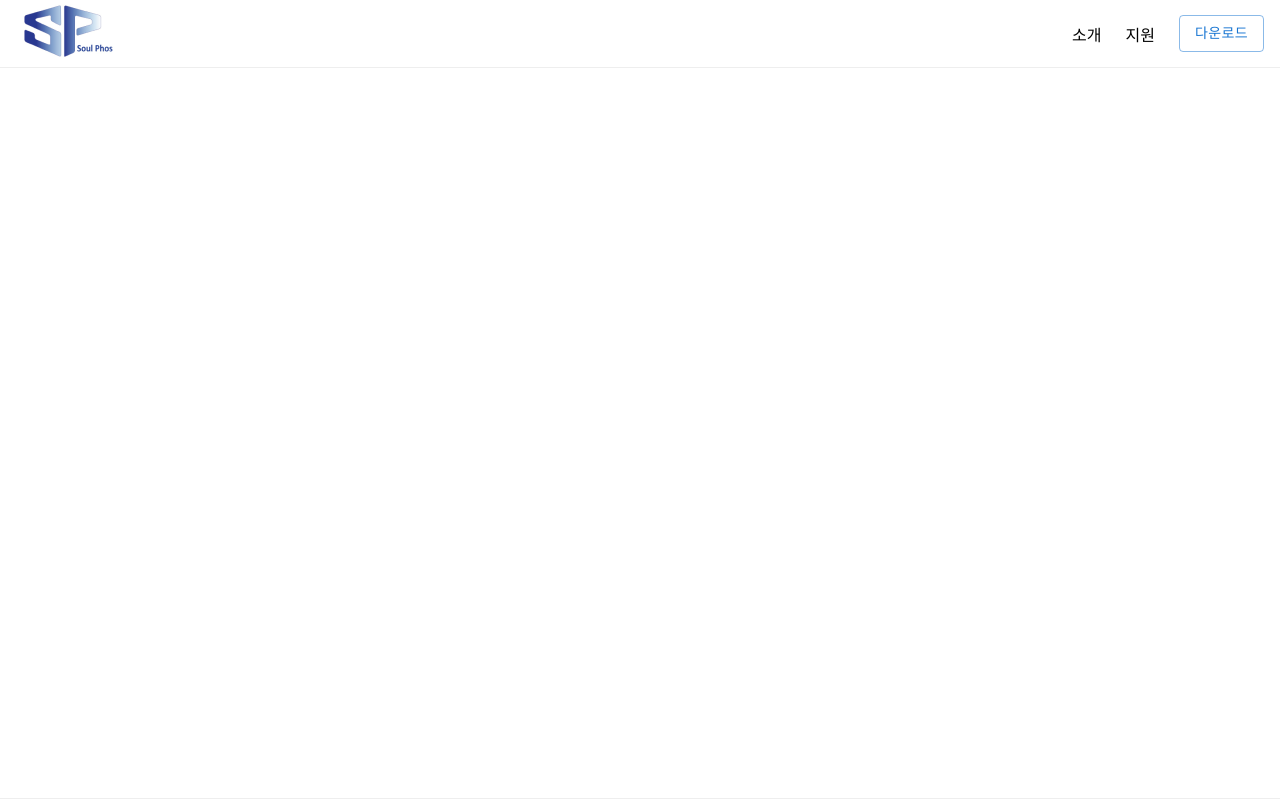
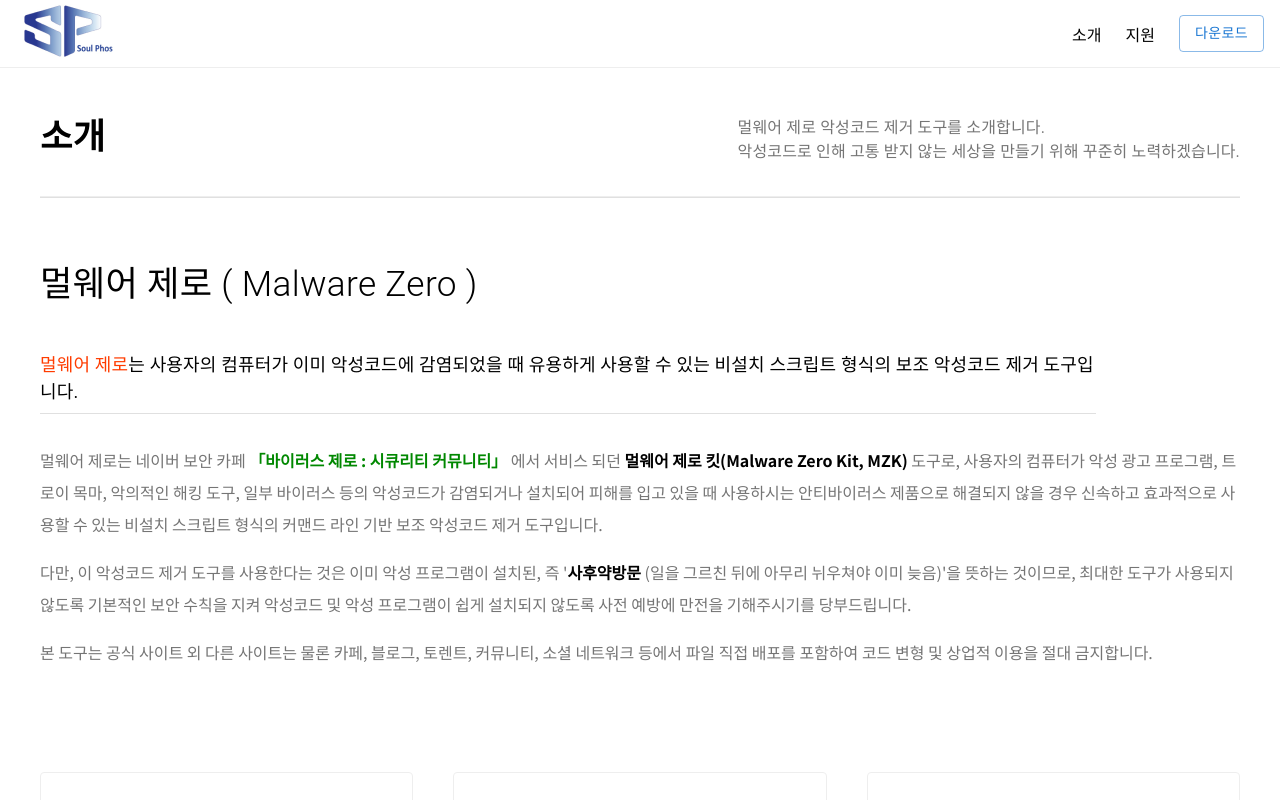
Before and after one commit to soulphos22/soulphos_Homepage, a React (Create React App) app: page /product in a window 1280 px wide. Built offline with nearby package versions, Linux system fonts and the light colour scheme.

Commit message:
feat: ProductPage 완성

```diff
--- /dev/null
+++ b/src/components/productpage/TextCard.jsx
@@ -0,0 +1,96 @@
+import { useState } from 'react';
+import { Box, Card, CardMedia, Typography } from '@mui/material';
+
+import backRemoveImage from '../../assets/images/backimg_removebg.png';
+import COLOR from '../../assets/styles/colors';
+
+export default function TextCard() {
+  const [isHovered, setIsHovered] = useState(false);
+
+  const handleMouseOver = () => {
+    setIsHovered(true);
+  };
+
+  const handleMouseOut = () => {
+    setIsHovered(false);
+  };
+
+  return (
+    <Card sx={{ boxShadow: 0, border: `1px solid ${COLOR.borderColor}` }}>
+      <Box
+        sx={{
+          position: 'relative',
+          '&:hover': {
+            backgroundColor: COLOR.blue,
+            '& img': {
+              opacity: 0.5,
+            },
+          },
+        }}
+        onMouseOver={handleMouseOver}
+        onMouseOut={handleMouseOut}
+      >
+        <CardMedia
+          sx={{
+            height: '250px',
+            paddingTop: '2%',
+            transition: 'all 0.3s ease',
+          }}
+          component="img"
+          image={backRemoveImage}
+          alt="testImage"
+        />
+        {!isHovered ? (
+          <Box
+            sx={{
+              position: 'absolute',
+              color: COLOR.black,
+              top: '50%',
+              left: '50%',
+              transform: 'translateX(-50%)',
+            }}
+          >
+            <Typography>
+              <span
+                style={{
+                  fontSize: '1.5rem',
+                  fontWeight: 500,
+                  color: 'rgba(0,0,0,.2)',
+                }}
+              >
+                광고 프로그램 제거
+              </span>
+            </Typography>
+          </Box>
+        ) : (
+          <Box
+            sx={{
+              position: 'absolute',
+              width: '100%',
+              color: COLOR.white,
+              top: '1.5rem',
+              left: '50%',
+              transform: 'translateX(-50%)',
+              textAlign: 'center',
+            }}
+          >
+            <Typography
+              sx={{ fontSize: '1.5rem', fontWeight: 600, mb: 2, mt: 1 }}
+            >
+              광고 프로그램 제거
+            </Typography>
+            <Typography sx={{ fontSize: '1.175rem', fontWeight: 400, mt: 1 }}>
+              사용자의 의도와는 관계 없이 무분별한 방식으로
+            </Typography>
+            <Typography sx={{ fontSize: '1.175rem', fontWeight: 400, mt: 1 }}>
+              광고 창을 띄우는 툴바를 포함한 악의적인 광고
+            </Typography>
+            <Typography sx={{ fontSize: '1.175rem', fontWeight: 400, mt: 1 }}>
+              프로그램을 효과적으로 제거합니다.
+            </Typography>
+          </Box>
+        )}
+      </Box>
+    </Card>
+  );
+}
--- a/src/pages/ProductPage.jsx
+++ b/src/pages/ProductPage.jsx
@@ -1,3 +1,193 @@
+import { Box, Divider, Typography } from '@mui/material';
+
+import COLOR from '../assets/styles/colors';
+import TextCard from '../components/productpage/TextCard';
+
 export default function ProductPage() {
-  return <div></div>;
+  return (
+    <Box
+      sx={{
+        maxWidth: '1200px',
+        margin: '0 auto',
+        paddingTop: '3rem',
+      }}
+    >
+      <Box>
+        <Box
+          sx={{
+            width: '100%',
+            display: 'flex',
+            flexDirection: 'row',
+            justifyContent: 'space-between',
+            borderBottom: `1px solid ${COLOR.borderColor}`,
+            paddingBottom: '2rem',
+          }}
+        >
+          <Typography
+            sx={{
+              fontWeight: 700,
+              fontSize: '2.2rem',
+              mt: '-5px',
+              '@media (max-width: 950px)': {
+                width: '100%',
+                textAlign: 'center',
+              },
+            }}
+          >
+            소개
+          </Typography>
+          <Box
+            sx={{
+              lineHeight: 1.5,
+              '@media (max-width: 950px)': {
+                display: 'none',
+              },
+            }}
+          >
+            <Typography sx={{ color: '#757575' }}>
+              멀웨어 제로 악성코드 제거 도구를 소개합니다.
+            </Typography>
+            <Typography sx={{ color: '#757575' }}>
+              악성코드로 인해 고통 받지 않는 세상을 만들기 위해 꾸준히
+              노력하겠습니다.
+            </Typography>
+          </Box>
+        </Box>
+        <Divider />
+        <Box sx={{ width: '100%' }}>
+          <Typography
+            sx={{
+              fontSize: '2.2rem',
+              padding: '60px 0px 40px 0px',
+              fontWeight: 300,
+            }}
+          >
+            멀웨어 제로 ( Malware Zero )
+          </Typography>
+          <Box sx={{ width: '88%', pb: '30px' }}>
+            <Typography sx={{ fontSize: '1.125rem' }}>
+              <span style={{ color: '#ff3c00' }}>멀웨어 제로</span>는 사용자의
+              컴퓨터가 이미 악성코드에 감염되었을 때 유용하게 사용할 수 있는
+              비설치 스크립트 형식의 보조 악성코드 제거 도구입니다.
+            </Typography>
+            <Divider
+              sx={{
+                mt: 1,
+                '@media (max-width: 950px)': {
+                  display: 'none',
+                },
+              }}
+            />
+          </Box>
+          <Box>
+            <Box sx={{ color: '#757575', lineHeight: 2 }}>
+              멀웨어 제로는 네이버 보안 카페{' '}
+              <span style={{ color: '#080', fontWeight: 700 }}>
+                「바이러스 제로 : 시큐리티 커뮤니티」
+              </span>{' '}
+              에서 서비스 되던{' '}
+              <span style={{ color: '#000000', fontWeight: 700 }}>
+                멀웨어 제로 킷(Malware Zero Kit, MZK)
+              </span>{' '}
+              도구로, 사용자의 컴퓨터가 악성 광고 프로그램, 트로이 목마,
+              악의적인 해킹 도구, 일부 바이러스 등의 악성코드가 감염되거나
+              설치되어 피해를 입고 있을 때 사용하시는 안티바이러스 제품으로
+              해결되지 않을 경우 신속하고 효과적으로 사용할 수 있는 비설치
+              스크립트 형식의 커맨드 라인 기반 보조 악성코드 제거 도구입니다.
+            </Box>
+            <Box sx={{ color: '#757575', lineHeight: 2, mt: 2 }}>
+              다만, 이 악성코드 제거 도구를 사용한다는 것은 이미 악성 프로그램이
+              설치된, 즉 '
+              <span style={{ color: '#000000', fontWeight: 700 }}>
+                사후약방문
+              </span>{' '}
+              (일을 그르친 뒤에 아무리 뉘우쳐야 이미 늦음)'을 뜻하는 것이므로,
+              최대한 도구가 사용되지 않도록 기본적인 보안 수칙을 지켜 악성코드
+              및 악성 프로그램이 쉽게 설치되지 않도록 사전 예방에 만전을
+              기해주시기를 당부드립니다.
+            </Box>
+            <Box sx={{ color: '#757575', lineHeight: 2, mt: 2 }}>
+              본 도구는 공식 사이트 외 다른 사이트는 물론 카페, 블로그, 토렌트,
+              커뮤니티, 소셜 네트워크 등에서 파일 직접 배포를 포함하여 코드 변형
+              및 상업적 이용을 절대 금지합니다.
+            </Box>
+          </Box>
+        </Box>
+      </Box>
+      <Box
+        sx={{
+          width: '100%',
+          height: '',
+          display: 'flex',
+          justifyContent: 'center',
+          p: '40px 0px 40px 0px',
+          marginTop: '4rem',
+        }}
+      >
+        <Box
+          sx={{
+            width: '1200px',
+            display: 'grid',
+            gridTemplateColumns: 'repeat(3, 1fr)',
+            placeItems: 'center',
+            gap: 5,
+            '@media screen and (max-width: 1200px)': {
+              gridTemplateColumns: 'repeat(2, 1fr)',
+            },
+            '@media screen and (max-width: 950px)': {
+              gridTemplateColumns: 'repeat(1, 1fr)',
+            },
+          }}
+        >
+          <TextCard />
+          <TextCard />
+          <TextCard />
+          <TextCard />
+          <TextCard />
+          <TextCard />
+        </Box>
+      </Box>
+      <Box
+        sx={{
+          width: '1200px',
+          height: '400px',
+          display: 'flex',
+          justifyContent: 'space-between',
+          alignItems: 'center',
+        }}
+      >
+        <Box>
+          <Typography sx={{ p: '30px 0px', fontWeight: 700, fontSize: '2rem' }}>
+            제보 및 신고
+          </Typography>
+          <Typography sx={{ fontWeight: 400, fontSize: '1.125rem', mb: 4 }}>
+            신종 및 변종 또는 제거되지 않는 악성코드가 존재하거나 사용 중 버그
+            또는 오진이 발생하면 아래 전자우편주소를 통해 바로 알려주세요.
+          </Typography>
+          <Box
+            sx={{
+              width: '1200px',
+              border: '1px solid #000000',
+              p: '25px 0px',
+              borderRadius: '8px',
+              textAlign: 'center',
+            }}
+          >
+            <Typography sx={{ fontSize: '1.125rem' }}>
+              <strong>이메일 : </strong>
+              <a
+                href="mailto:test123@gmail.com"
+                style={{
+                  color: '#000000',
+                  textDecoration: 'none',
+                }}
+              >
+                test123@gmail.com
+              </a>
+            </Typography>
+          </Box>
+        </Box>
+      </Box>
+    </Box>
+  );
 }
```
